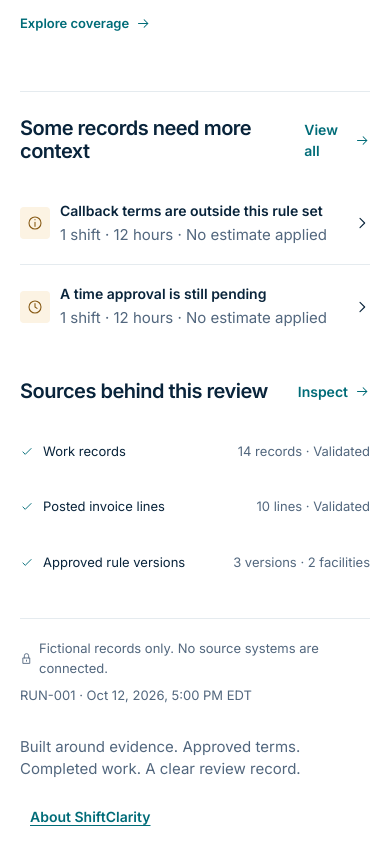
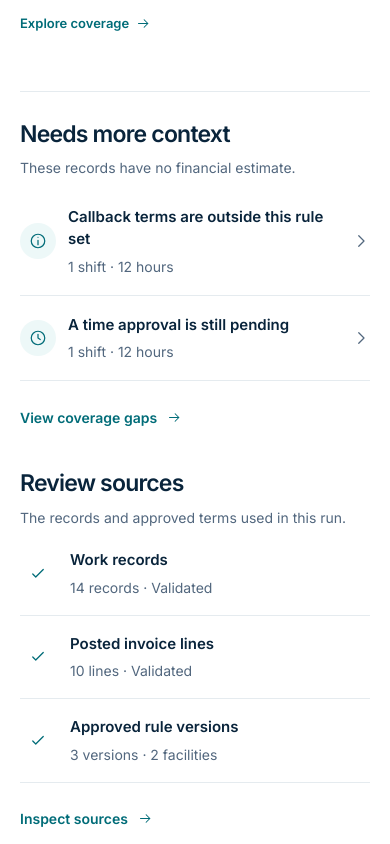
Before and after one commit to manynames3/ShiftClarity, a React (Vite) app: page / in a window 390 px wide. Shown: the part 1980-2824 px from the top of the page. Built offline with nearby package versions, Linux system fonts and the light colour scheme.

Commit message:
fix(ui): open up mobile support sections and default to light

```diff
--- a/src/App.tsx
+++ b/src/App.tsx
@@ -19,22 +19,21 @@ const views=['workspace','evidence','inputs','rules','coverage'] as const;
 const labels:Record<string,string>={workspace:'Workspace',evidence:'Evidence',inputs:'Inputs & rules',rules:'Rule approval',coverage:'Coverage'};
 const navigation=['workspace','coverage','inputs','rules'] as const;
 type Modal={kind:'review';action:'confirm'|'dismiss'|'request_evidence'|'reopen';f:Finding;version:number}|{kind:'reset'|'import'|'about'|'reject'|'shortcuts'}|{kind:'task';task:Task};
-type ThemeMode='system'|'light'|'dark';
+type ThemeMode='light'|'dark';
 function readDisclosure(){try{return sessionStorage.getItem('shiftclarity-demo-disclosure')!=='dismissed';}catch{return true;}}
-function readTheme():ThemeMode{try{const saved=localStorage.getItem('shiftclarity-theme');return saved==='light'||saved==='dark'?saved:'system';}catch{return 'system';}}
+function readTheme():ThemeMode{try{const saved=localStorage.getItem('shiftclarity-theme');return saved==='dark'?'dark':'light';}catch{return 'light';}}
 function actorInitials(actor:string){const label=actorLabel(actor),names=label.split(/[^A-Za-z]+/).filter(Boolean);return (label!==actor&&names.length>1?names.slice(0,2).map(name=>name[0]).join(''):actor.replace(/^DEMO-/,'').slice(0,2)).toUpperCase();}
 export default function App({pilot}:{pilot?:PilotController}={}){
  const [memoryState,setState]=useState(()=>initialDemo(freshInputs(),draftRule)),[url,setUrl]=useState(()=>new URL(location.href)),[menu,setMenu]=useState(false),[actor,setActor]=useState('DEMO-AUTHOR'),[modal,setModal]=useState<Modal|null>(null),[notice,setNotice]=useState(''),[error,setError]=useState(''),[reason,setReason]=useState(''),[owner,setOwner]=useState('');
  const [disclosureVisible,setDisclosureVisible]=useState(readDisclosure);
- const [themeMode,setThemeMode]=useState<ThemeMode>(readTheme),[systemDark,setSystemDark]=useState(()=>{try{return matchMedia('(prefers-color-scheme: dark)').matches;}catch{return false;}});
+ const [themeMode,setThemeMode]=useState<ThemeMode>(readTheme);
  const [undo,setUndo]=useState<{state:Demo;notice:string}|null>(null),[calculating,setCalculating]=useState(false),[fileValidating,setFileValidating]=useState(false);
  const state=pilot?.state||memoryState;const activeActor=pilot?.session.actor||actor;const avatarActor=pilot?activeActor:'DEMO-REVIEWER';
  const [saving,setSaving]=useState(false);
  const lastUrl=useRef(url.href),fileInput=useRef<HTMLInputElement>(null);const view=pilot&&url.searchParams.get('view')==='custom'?'inputs':url.searchParams.get('view')==='custom'?'custom':views.includes(url.searchParams.get('view') as typeof views[number])?url.searchParams.get('view')!:'workspace';
- const dark=themeMode==='dark'||(themeMode==='system'&&systemDark);
+ const dark=themeMode==='dark';
  useEffect(()=>{const handler=()=>setUrl(new URL(location.href));window.addEventListener('popstate',handler);return()=>window.removeEventListener('popstate',handler);},[]);
  useEffect(()=>{if(lastUrl.current===url.href)return;lastUrl.current=url.href;document.querySelector<HTMLElement>('main h1')?.focus();if(url.hash)document.getElementById(url.hash.slice(1))?.scrollIntoView();else window.scrollTo(0,0);},[url]);
- useEffect(()=>{try{const query=window.matchMedia('(prefers-color-scheme: dark)'),handler=(event:MediaQueryListEvent)=>setSystemDark(event.matches);setSystemDark(query.matches);query.addEventListener('change',handler);return()=>query.removeEventListener('change',handler);}catch{return;}},[]);
  useEffect(()=>{if(!notice)return;const timer=window.setTimeout(()=>setNotice(''),5000);return()=>window.clearTimeout(timer);},[notice]);
  useEffect(()=>{if(!undo)return;const timer=window.setTimeout(()=>setUndo(null),6000);return()=>window.clearTimeout(timer);},[undo]);
  useEffect(()=>{const handler=(event:KeyboardEvent)=>{const target=event.target;if(target instanceof HTMLElement&&(target.matches('input,textarea,select,[contenteditable="true"]')||target.closest('dialog')))return;if(modal)return;if(view==='workspace'&&event.key==='/'){event.preventDefault();document.querySelector<HTMLInputElement>('[aria-label="Search findings"]')?.focus();}else if(view==='workspace'&&event.key==='?'){event.preventDefault();openModal({kind:'shortcuts'});}};window.addEventListener('keydown',handler);return()=>window.removeEventListener('keydown',handler);},[view,modal]);
--- a/src/Workspace.tsx
+++ b/src/Workspace.tsx
@@ -69,7 +69,18 @@ export function Workspace({run,reviews,initialScope='review',onShortcuts,onOpenF
    </section>
   </div>
   <aside className="workspace-coverage" aria-label="Shift coverage"><h2>Shift coverage</h2><div className="coverage-ratio"><strong>{c.evaluated_records}</strong><span>/ {c.received_records}</span></div><p className="coverage-unit">shifts checked</p><div className="coverage-hours"><strong>{c.evaluated_minutes/60}</strong><span>/ {c.received_minutes/60}</span></div><p className="coverage-unit">hours checked</p><a className="coverage-gap-link" href="?view=coverage"><strong>{run.tasks.length}</strong> coverage gaps <Icon name="arrow"/></a><div className="alignment-summary"><h3>Shift alignment</h3><ul>{categories.map((category,index)=><li key={category}><i className={'alignment-dot dot-'+index}/><strong>{c.categories[category].records}</strong><span>{['aligned','flagged','unsupported','not evaluated'][index]}</span></li>)}</ul></div><p className="coverage-verification">{c.evaluated_records} of {c.received_records} shifts rule-checked</p><p className="coverage-limit">Unchecked records have no financial estimate.</p><a className="text-link" href="?view=coverage">Explore coverage <Icon name="arrow"/></a></aside>
-  <div className="overview-support two-col"><section className="panel"><div className="mini-head"><h3>Some records need more context</h3><a className="text-link" href="?view=coverage">View all <Icon name="arrow"/></a></div>{run.tasks.map(t=><a className="gap-row" key={t.id} href={'?view=coverage#'+t.id}><span className="row-main"><span className="gap-icon"><Icon name={t.reason_code==='TIME_APPROVAL_PENDING'?'clock':'info'}/></span><span><strong>{gapTitle(t.reason_code)}</strong><p>{t.shift_ids.length} shift{t.shift_ids.length>1?'s':''} · {run.records.filter(r=>t.shift_ids.includes(r.work.id)).reduce((sum,r)=>sum+r.work.worked_minutes,0)/60} hours · No estimate applied</p></span></span><Icon name="chevron"/></a>)}</section><section className="panel"><div className="mini-head"><h3>Sources behind this review</h3><a className="text-link" href="?view=inputs">Inspect <Icon name="arrow"/></a></div>{[['Work records',c.received_records+' records · Validated'],['Posted invoice lines',(run.allocations.length?new Set(run.allocations.map(a=>a.line_id)).size:0)+' lines · Validated'],['Approved rule versions',run.rule_version_ids.length+' versions · '+new Set(run.records.map(r=>r.work.facility_id)).size+' facilities']].map(([title,detail])=><div className="input-row" key={title}><span><Icon name="check"/>{title}</span><small>{detail}</small></div>)}</section></div>
+  <div className="overview-support two-col">
+   <section className="support-section" aria-labelledby="context-heading">
+    <header className="support-heading"><h3 id="context-heading">Needs more context</h3><p>These records have no financial estimate.</p></header>
+    <div className="context-list">{run.tasks.map(t=><a className="context-row" key={t.id} href={'?view=coverage#'+t.id}><span className="context-icon"><Icon name={t.reason_code==='TIME_APPROVAL_PENDING'?'clock':'info'}/></span><span className="context-copy"><strong>{gapTitle(t.reason_code)}</strong><small>{t.shift_ids.length} shift{t.shift_ids.length>1?'s':''} · {run.records.filter(r=>t.shift_ids.includes(r.work.id)).reduce((sum,r)=>sum+r.work.worked_minutes,0)/60} hours</small></span><Icon name="chevron"/></a>)}</div>
+    <a className="text-link support-action" href="?view=coverage">View coverage gaps <Icon name="arrow"/></a>
+   </section>
+   <section className="support-section" aria-labelledby="sources-heading">
+    <header className="support-heading"><h3 id="sources-heading">Review sources</h3><p>The records and approved terms used in this run.</p></header>
+    <ul className="source-summary">{[['Work records',c.received_records+' records · Validated'],['Posted invoice lines',(run.allocations.length?new Set(run.allocations.map(a=>a.line_id)).size:0)+' lines · Validated'],['Approved rule versions',run.rule_version_ids.length+' versions · '+new Set(run.records.map(r=>r.work.facility_id)).size+' facilities']].map(([title,detail])=><li key={title}><span className="source-icon"><Icon name="check"/></span><span><strong>{title}</strong><small>{detail}</small></span></li>)}</ul>
+    <a className="text-link support-action" href="?view=inputs">Inspect sources <Icon name="arrow"/></a>
+   </section>
+  </div>
  </div>;
 }
 export function gapTitle(reason:string){return ({UNSUPPORTED_COMPONENT:'Callback terms are outside this rule set',TIME_APPROVAL_PENDING:'A time approval is still pending',INVOICE_SOURCE_INCOMPLETE:'Invoice source is incomplete',WORK_SOURCE_INCOMPLETE:'Work source is incomplete',BILLING_CYCLE_OPEN:'The billing cutoff has not passed',CONFLICTING_APPROVED_RULES:'Approved terms conflict',AMBIGUOUS_REFERENCE:'Invoice references need evidence',CURRENCY_MISMATCH:'Currency is outside supported USD scope'} as Record<string,string>)[reason]||reasonLabel(reason);}
--- a/src/product.css
+++ b/src/product.css
@@ -145,12 +145,24 @@ body .app .overview-findings :is(.overview-priority,.overview-age){display:flex;
 .app-shell .coverage-verification{margin-top:30px;font-size:13px;line-height:1.5;color:var(--sc-muted)}
 .app-shell .coverage-limit{font-size:13px;line-height:1.5;color:var(--sc-muted);margin-top:7px}
 .workspace-coverage>.text-link{display:inline-flex;align-items:center;gap:7px;margin-top:15px;font-size:13px}
-.overview-support{grid-column:1/-1;margin-top:55px;padding-top:25px;border-top:1px solid var(--sc-line)}
-.overview-support .panel{border-radius:0}
-.overview-support .mini-head{padding:0 0 18px}
-.overview-support .mini-head h3{font-size:21px}
-.overview-support .gap-row,.overview-support .input-row{padding:18px 0;border-color:var(--sc-line)}
-.overview-support .gap-row:hover{background:var(--overview-soft)}
+.overview-support{grid-column:1/-1;margin-top:55px;padding-top:32px;border-top:1px solid var(--sc-line);gap:64px}
+.support-section{min-width:0;background:transparent}
+.support-heading{margin-bottom:20px}
+.app-shell .support-heading h3{font-size:23px;line-height:1.25;letter-spacing:-.035em;margin:0 0 9px}
+.app-shell .support-heading p{font-size:14px;line-height:1.6;color:var(--sc-muted);margin:0}
+.context-row{display:grid;grid-template-columns:36px minmax(0,1fr) 18px;gap:14px;align-items:center;padding:20px 0;border-bottom:1px solid var(--sc-line);text-decoration:none;color:var(--sc-ink);border-radius:0}
+.context-row:hover .context-copy strong{color:var(--overview-accent)}
+.context-row>.icon{width:18px;color:var(--sc-muted)}
+.context-icon,.source-icon{display:grid;place-items:center;width:36px;height:36px;border-radius:50%;background:var(--overview-selected);color:var(--overview-accent)}
+.context-icon .icon,.source-icon .icon{width:18px;height:18px}
+.app-shell .context-copy strong,.app-shell .source-summary strong{display:block;font-size:15px;font-weight:550;line-height:1.5}
+.app-shell .context-copy small,.app-shell .source-summary small{display:block;margin-top:5px;font-size:14px;line-height:1.5;color:var(--sc-muted)}
+.source-summary{list-style:none;margin:0;padding:0}
+.source-summary li{display:grid;grid-template-columns:36px minmax(0,1fr);align-items:center;gap:14px;padding:17px 0;border-bottom:1px solid var(--sc-line)}
+.source-summary li:first-child{padding-top:0}
+.source-icon{background:transparent}
+.app-shell .support-action{display:inline-flex;align-items:center;gap:10px;min-height:44px;margin-top:14px;font-size:14px;font-weight:550;white-space:nowrap}
+@media(max-width:680px){.overview-support{padding-top:28px;gap:38px}.app-shell .support-heading h3{font-size:23px}.support-heading{margin-bottom:8px}.context-row{padding:18px 0;gap:12px}.source-summary li:first-child{padding-top:12px}}
 
 .coverage-grid{gap:0;padding:8px 0 30px;margin-bottom:28px;border-bottom:1px solid var(--sc-line)}
 .coverage-card.panel{padding:10px 28px;border-radius:0;background:none;border:0}
```
Also changed, not shown: 2 other files (tests, documents, lock files or other folders).
